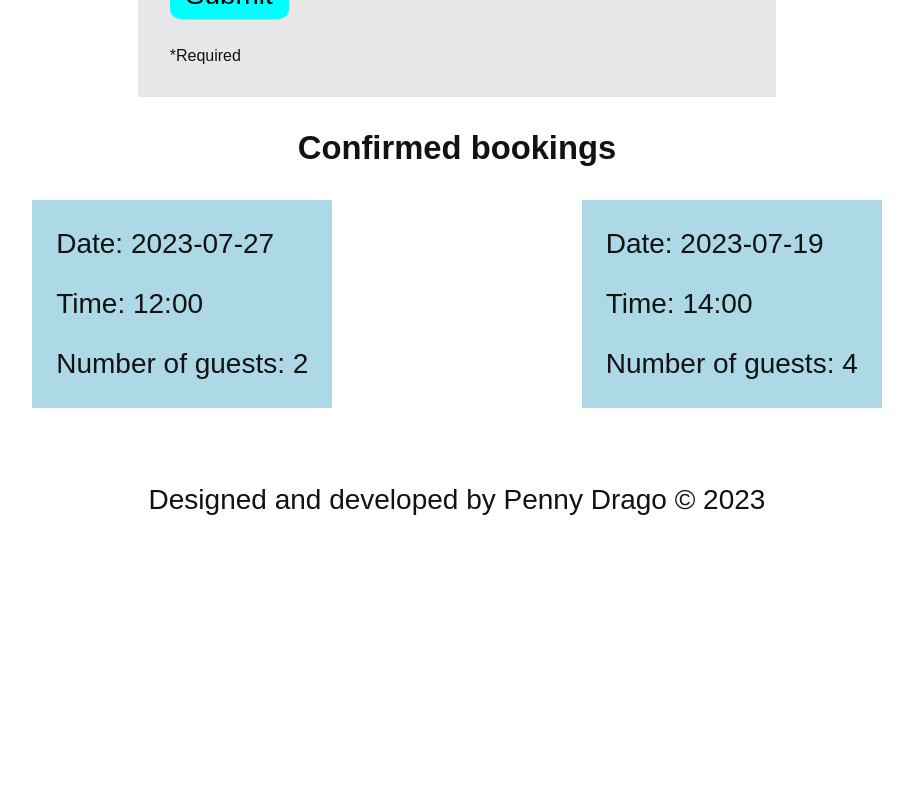
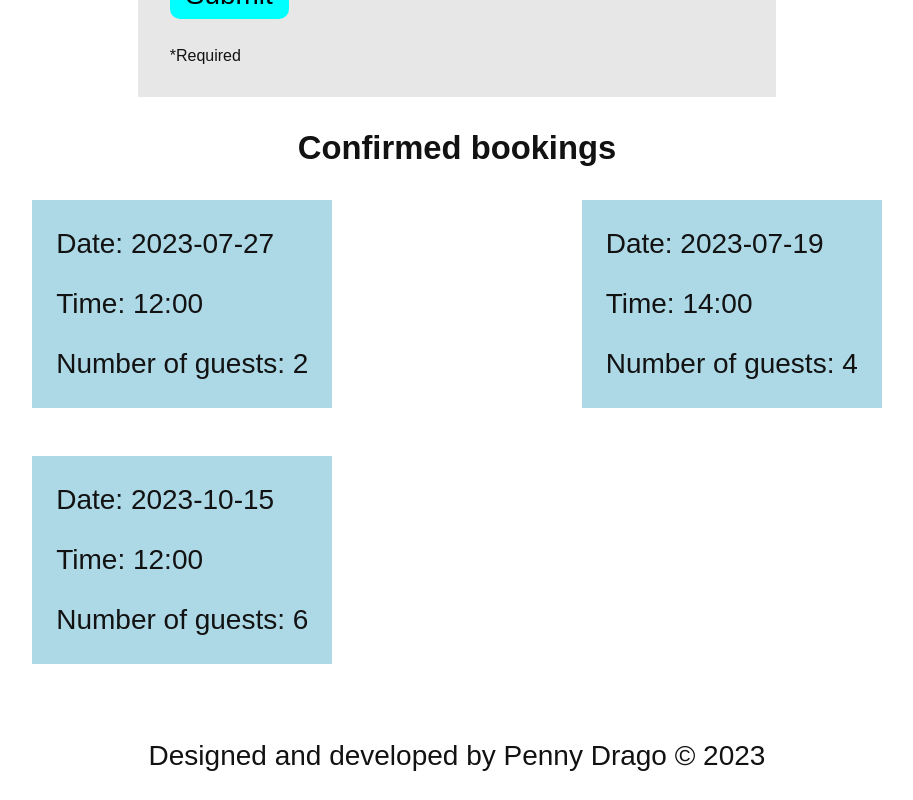
Before and after one commit to pennydrago/cerulean-coast, a React (Create React App) app: page /bookings in a window 1280 px wide. Shown: the part 850-1650 px from the top of the page, without its empty margins (183-1096 px from the left). Before the commit the page ends 1394 px from the top, so only its background shows below. Built offline with nearby package versions, Linux system fonts and the light colour scheme; data requests are answered from the project's data file.

Commit message:
Update db.json file and fetch path

```diff
--- a/db.json
+++ b/db.json
@@ -1,5 +1,5 @@
 {
-  "bookings": [
+  "reservations": [
     {
       "id": 1,
       "booking_date": "2023-07-27",
@@ -11,6 +11,12 @@
       "booking_date": "2023-07-19",
       "booking_time": "14:00",
       "booking_guests": 4
+    },
+    {
+      "id": 3,
+      "booking_date": "2023-10-15",
+      "booking_time": "12:00",
+      "booking_guests": 6
     }
   ]
 }
--- a/src/components/Bookings.js
+++ b/src/components/Bookings.js
@@ -7,7 +7,7 @@ export default function Bookings() {
   const [bookingList, setBookingList] = useState([]);
 
   useEffect(() => {
-    fetch("http://localhost:4000/bookings")
+    fetch("http://localhost:4000/reservations")
       .then((response) => response.json())
       .then((bookings) => setBookingList(bookings))
   }, []);
```
